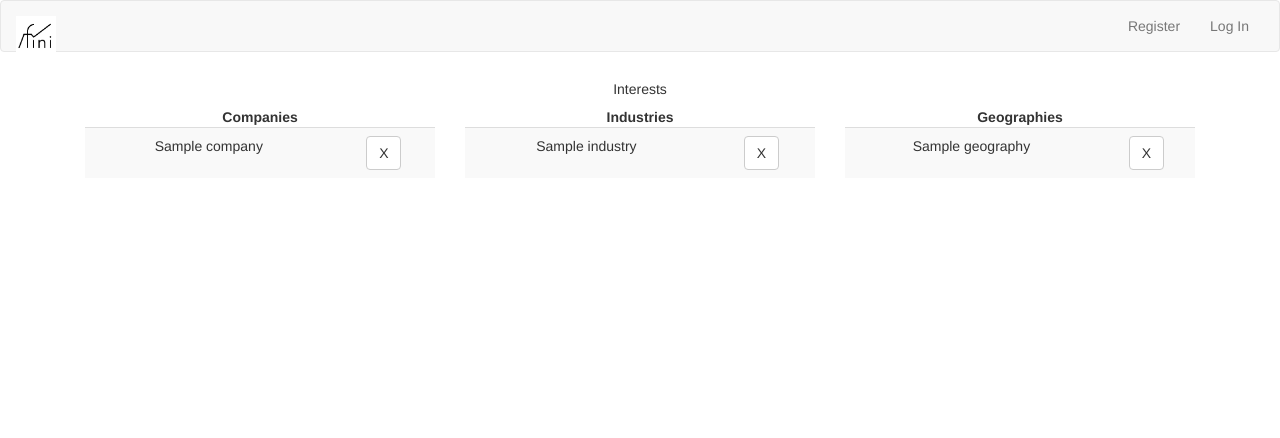
After one commit to gzgracez/fini, a Flask app: template templates/preferences.html in a window 1280 px wide. The commit adds this page. Shown: the top 438 px of the page. Run offline with Flask 2, Linux system fonts and the light colour scheme; the template is opened without the code that fills it: most values are stand-ins (such as "Sample title", 1, 10 or a date in 2020); some libraries are stand-ins or nearby versions.

Commit message:
added layout to preferences

```diff
--- a/application.py
+++ b/application.py
@@ -267,3 +267,13 @@ def follow():
         # r = requests.post(url, data = payload)
         # with open("results_comp.html", "w") as f:
         #     f.write(r.content)
+
+
+@app.route("/preferences")
+def preferences():
+    """Change preferences."""
+
+    userCompany = db.execute("SELECT idCompany, name FROM userCompany INNER JOIN companies ON idCompany = id WHERE idUser = :idUser", idUser = session["user_id"])
+    userIndustry = db.execute("SELECT idIndustry, name FROM userIndustry INNER JOIN industries ON idIndustry = id WHERE idUser = :idUser", idUser = session["user_id"])
+    userIndustry = db.execute("SELECT idGeography, name FROM userGeography INNER JOIN geographies ON idGeography = id WHERE idUser = :idUser", idUser = session["user_id"])
+    return render_template("preferences.html", userCompany = userCompany, userIndustry = userIndustry, userGeography = userGeography)
--- a/templates/layout.html
+++ b/templates/layout.html
@@ -40,7 +40,7 @@
                             <li class="dropdown">
                               <a href="#" class="dropdown-toggle" data-toggle="dropdown" role="button" aria-expanded="false">Settings</a>
                               <ul class="dropdown-menu" role="menu">
-                                <li><a href="#">Preferences</a></li>
+                                <li><a href="{{ url_for('preferences') }}">Preferences</a></li>
                                 <li><a href="{{ url_for('account') }}">Account</a></li>
                               </ul>
                             </li>
--- /dev/null
+++ b/templates/preferences.html
@@ -0,0 +1,60 @@
+{% extends "layout.html" %}
+
+{% block title %}
+    Results
+{% endblock %}
+
+{% block main %}
+    <h5>Interests</h5>
+    <div class="col-lg-4">
+    <b>Companies</b>
+    <table class="table table-striped">
+        <tbody>
+            {% for company in userCompany %}
+                <tr>
+                    <td>{{ company["name"] }}</td>
+                    <td>
+                        <form action="{{ url_for('follow') }}" method="post">
+                                        <button class="btn btn-default" type="submit" name="idCompany" value={{ company["idCompany"] }}>X</button>
+                        </form>
+                    </td>
+                </tr>
+            {% endfor %}
+        </tbody>
+    </table>
+    </div>
+    <div class="col-lg-4">
+    <b>Industries</b>
+    <table class="table table-striped">
+        <tbody>
+            {% for industry in userIndustry %}
+                <tr>
+                    <td>{{ industry["name"] }}</td>
+                    <td>
+                        <form action="{{ url_for('follow') }}" method="post">
+                                        <button class="btn btn-default" type="submit" name="idIndustry" value={{ company["idIndustry"] }}>X</button>
+                        </form>
+                    </td>
+                </tr>
+            {% endfor %}
+        </tbody>
+    </table>
+    </div>
+        <div class="col-lg-4">
+    <b>Geographies</b>
+    <table class="table table-striped">
+        <tbody>
+            {% for geography in userGeography %}
+                <tr>
+                    <td>{{ geography["name"] }}</td>
+                    <td>
+                        <form action="{{ url_for('follow') }}" method="post">
+                                        <button class="btn btn-default" type="submit" name="idGeography" value={{ company["idGeography"] }}>X</button>
+                        </form>
+                    </td>
+                </tr>
+            {% endfor %}
+        </tbody>
+    </table>
+    </div>
+{% endblock %}
```
Also changed, not shown: fini.db.
